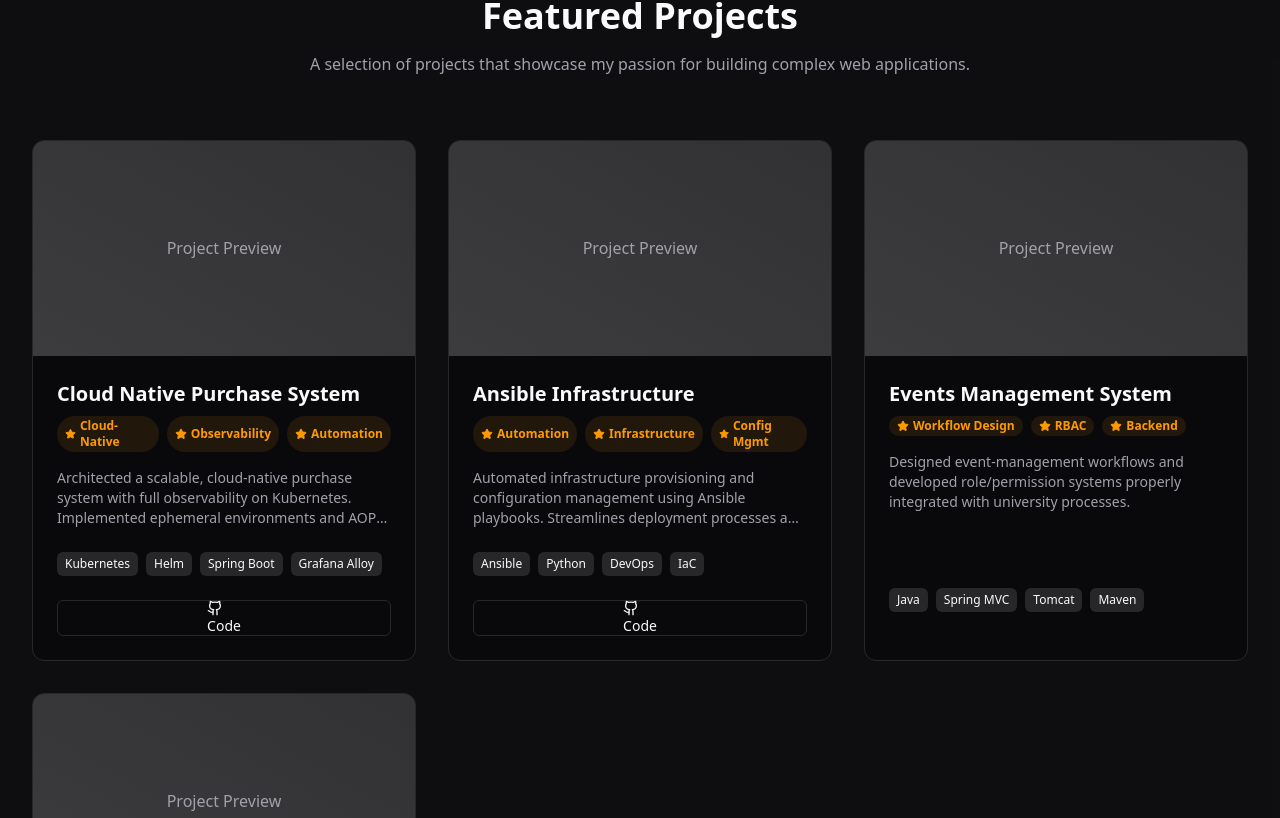
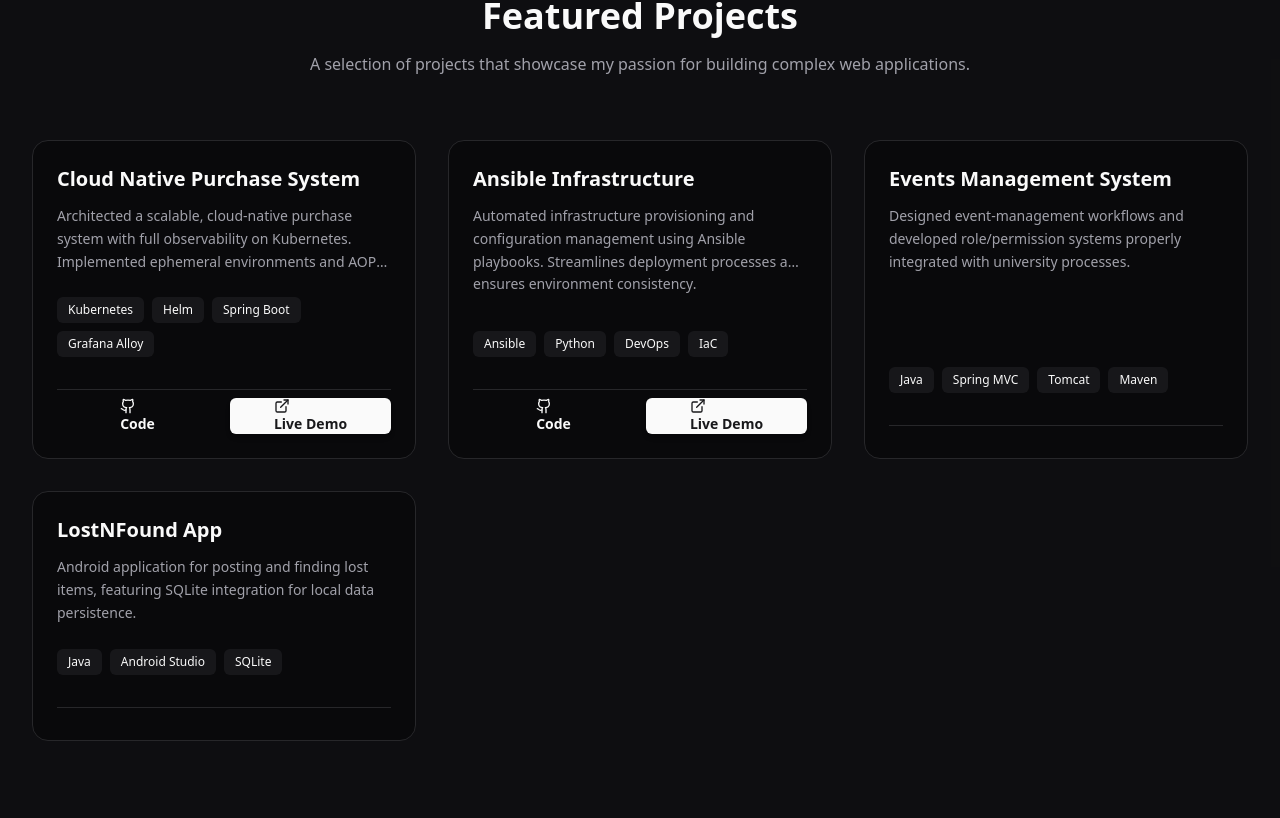
Before and after one commit to mohamad4444/portfolio-website, a React (Vite) app: page / in a window 1280 px wide. Shown: the part 2482-3300 px from the top of the page. Built offline with nearby package versions, Linux system fonts and the light colour scheme.

Commit message:
refactor: revamp project card UI by removing strengths and image placeholder, and enhancing styling, animations, and link buttons.

```diff
--- a/src/sections/projects.tsx
+++ b/src/sections/projects.tsx
@@ -1,7 +1,7 @@
 import { motion } from "framer-motion"
 import { Section } from "../components/section"
 import { Button } from "../components/ui/button"
-import { ExternalLink, Github, Star } from "lucide-react"
+import { ExternalLink, Github } from "lucide-react"
 
 const projects = [
   {
@@ -51,56 +51,42 @@ export function Projects() {
             key={index}
             initial={{ opacity: 0, y: 20 }}
             whileInView={{ opacity: 1, y: 0 }}
-            viewport={{ once: true }}
-            transition={{ duration: 0.5, delay: index * 0.1 }}
-            className="group rounded-xl overflow-hidden border bg-card hover:shadow-xl transition-all duration-300 flex flex-col"
+            whileHover={{ y: -5 }}
+            viewport={{ once: true, margin: "-50px" }}
+            transition={{ duration: 0.4, delay: index * 0.1, ease: "easeOut" }}
+            className="group rounded-2xl overflow-hidden border bg-card hover:shadow-2xl transition-shadow duration-300 flex flex-col"
           >
-            <div className="aspect-video bg-muted relative overflow-hidden shrink-0">
-               {/* Placeholder for Project Image */}
-              <div className="absolute inset-0 flex items-center justify-center bg-linear-to-tr from-primary/10 to-primary/5 group-hover:scale-105 transition-transform duration-500">
-                <span className="text-muted-foreground font-medium">Project Preview</span>
-              </div>
-            </div>
+
 
             <div className="p-6 flex flex-col grow">
-              <h3 className="text-xl font-bold mb-2 group-hover:text-primary transition-colors">
+              <h3 className="text-xl font-bold mb-3 group-hover:text-primary transition-colors">
                 {project.title}
               </h3>
 
-              {/* Strengths Highlights */}
-              <div className="flex gap-2 mb-4">
-                 {project.strengths.map((strength) => (
-                    <div key={strength} className="flex items-center gap-1 text-xs font-semibold text-amber-500 bg-amber-500/10 px-2 py-0.5 rounded-full">
-                        <Star className="w-3 h-3 fill-current" />
-                        {strength}
-                    </div>
-                 ))}
-              </div>
-
-              <p className="text-muted-foreground mb-6 line-clamp-3 text-sm grow">
+              <p className="text-muted-foreground mb-6 line-clamp-3 text-sm grow leading-relaxed">
                 {project.description}
               </p>
 
-              <div className="flex flex-wrap gap-2 mb-6 mt-auto">
+              <div className="flex flex-wrap gap-2 mb-8 mt-auto">
                 {project.tags.map((tag) => (
-                  <span key={tag} className="px-2 py-1 bg-secondary text-secondary-foreground text-xs rounded-md font-medium">
+                  <span key={tag} className="px-2.5 py-1 bg-secondary/50 text-secondary-foreground text-xs rounded-md font-medium border border-transparent hover:border-border transition-colors">
                     {tag}
                   </span>
                 ))}
               </div>
 
-              <div className="flex gap-4">
-                {project.links.code && project.links.code !== "#" && (
-                  <Button variant="outline" size="sm" className="w-full gap-2" asChild>
-                    <a href={project.links.code} aria-label={`View code for ${project.title}`}>
-                      <Github className="w-4 h-4" /> Code
+              <div className="flex gap-3 pt-2 mt-auto border-t">
+                {project.links.code && project.links.code !== "" && (
+                  <Button variant="ghost" size="sm" className="w-full gap-2 hover:bg-primary/10 hover:text-primary transition-colors" asChild>
+                    <a href={project.links.code} aria-label={`View code for ${project.title}`} target="_blank" rel="noopener noreferrer">
+                      <Github className="w-4 h-4" /> <span className="font-semibold">Code</span>
                     </a>
                   </Button>
                 )}
-                {project.links.demo && project.links.demo !== "#" && (
-                  <Button size="sm" className="w-full gap-2" asChild>
-                    <a href={project.links.demo} aria-label={`View demo for ${project.title}`}>
-                      <ExternalLink className="w-4 h-4" /> Live Demo
+                {project.links.demo && project.links.demo !== "" && (
+                   <Button size="sm" className="w-full gap-2 group/btn shadow-md hover:shadow-lg transition-all" asChild>
+                    <a href={project.links.demo} aria-label={`View demo for ${project.title}`} target="_blank" rel="noopener noreferrer">
+                      <ExternalLink className="w-4 h-4 group-hover/btn:-translate-y-0.5 group-hover/btn:translate-x-0.5 transition-transform" /> <span className="font-semibold">Live Demo</span>
                     </a>
                   </Button>
                 )}
```
